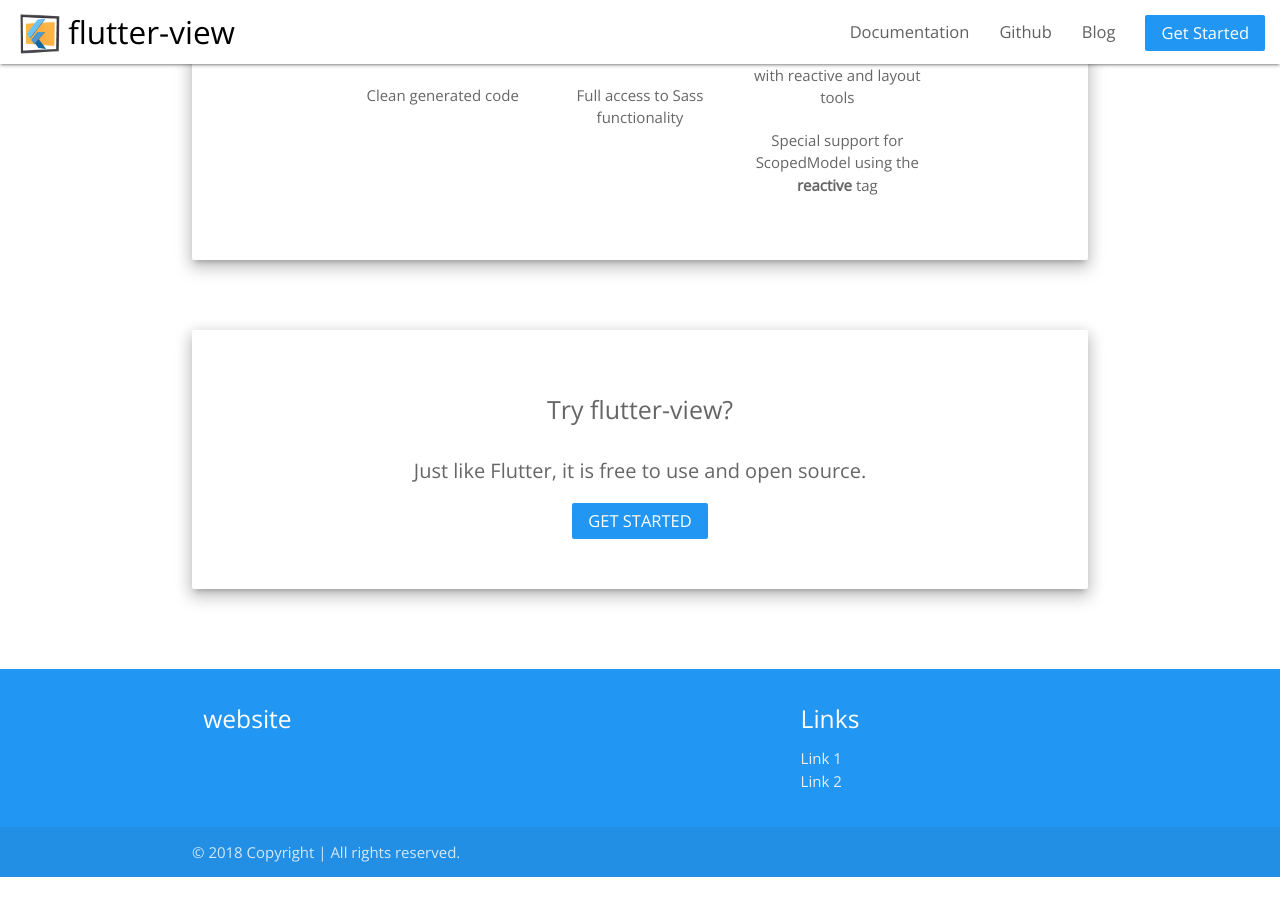
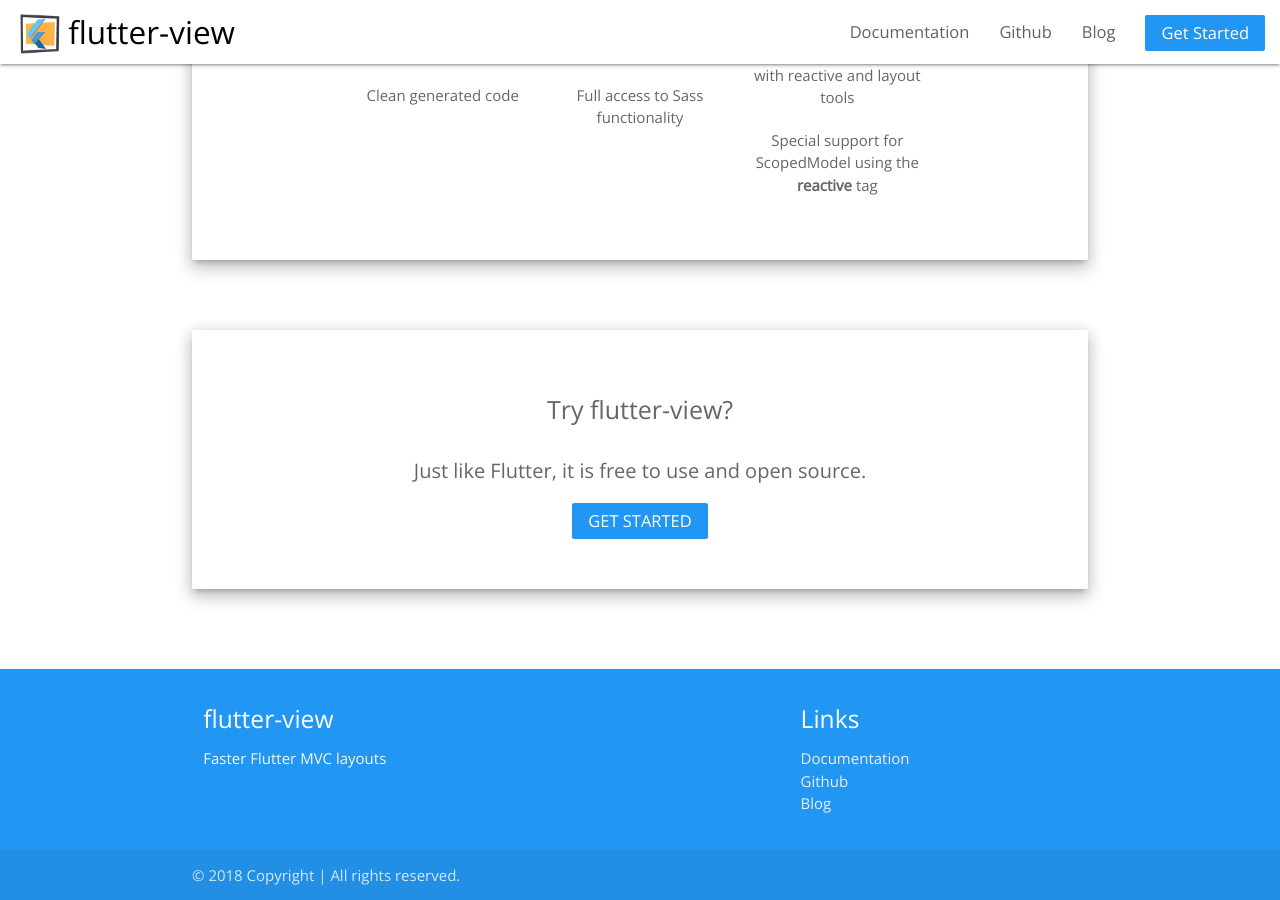
Before and after one commit to flutter-view/website, a Jekyll site: the page built from index.html, in a window 1280 px wide and 900 px high, scrolled down 958 px. Built offline with Jekyll 4.4.1, drawn with Linux system fonts in a browser that asks for light colours; nearby versions of some CDN libraries; before the commit the page ends 1835 px from its top, so only the background shows below that.

Commit message:
updated links

```diff
--- a/_layouts/default.html
+++ b/_layouts/default.html
@@ -34,14 +34,15 @@
 	<div class="container">
 		<div class="row">
 			<div class="col l6 s12">
-				<h5 class="white-text"> {{ site.title }} </h5>
-				<p class="grey-text text-lighten-4"> {{ site.description }} </p>
+				<h5 class="white-text"> flutter-view </h5>
+				<p class="grey-text text-lighten-4"> Faster Flutter MVC layouts </p>
 			</div>
 			<div class="col l4 offset-l2 s12">
 				<h5 class="white-text">Links</h5>
 				<ul>
-					<li><a class="grey-text text-lighten-3" href="#!">Link 1</a></li>
-					<li><a class="grey-text text-lighten-3" href="#!">Link 2</a></li>
+					<li><a href="https://flutter-view.gitbook.io" class="grey-text text-lighten-3">Documentation</a></li>
+					<li><a href="https://github.com/flutter-view/flutter-view" class="grey-text text-lighten-3">Github</a></li>
+					<li><a href="/blog" class="grey-text text-lighten-3">Blog</a></li>
 				</ul>
 			</div>
 		</div>
```
